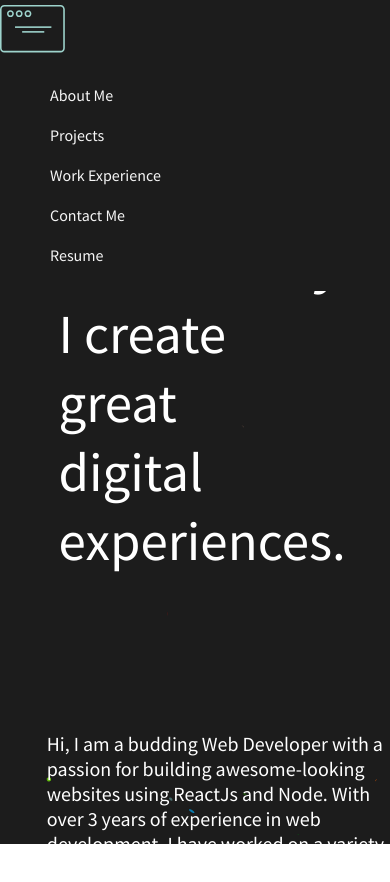
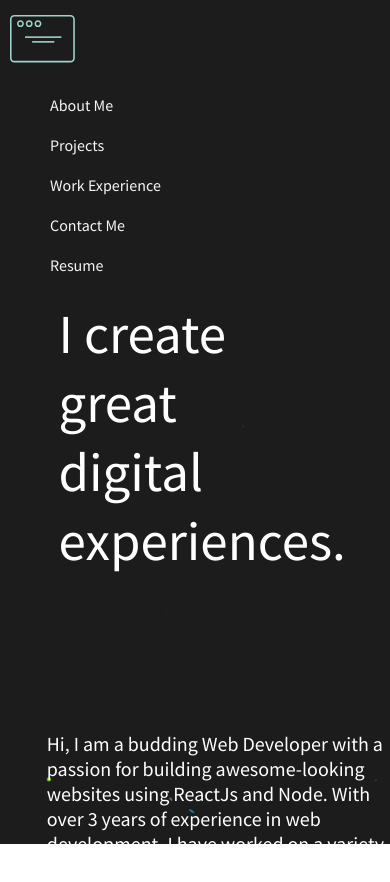
Before and after one commit to Akshaydotcom/portfolio, a React (Create React App) app: page / in a window 390 px wide. Shown: the top 882 px of the page. Built offline with nearby package versions, Linux system fonts and the light colour scheme.

Commit message:
Made changes to positioning of Icon and made archive projects responsive

```diff
--- a/src/Projects/Projects.css
+++ b/src/Projects/Projects.css
@@ -309,6 +309,7 @@
 @media screen and (max-width: 600px) {
   .archiveDivHolder{
     display: block;
+    width: 90% !important;
   }
   .projects{
     display: block;
--- a/src/components/Navbar.css
+++ b/src/components/Navbar.css
@@ -39,8 +39,10 @@
     to {top:0px}
   }
   .navbar svg{
-    width:10%;
+    width:7%;
     height:55px;
+    margin-left:10px;
+    margin-top:10px;
   }
   @media screen and (max-width: 600px) {
     .navbar-list{
```
